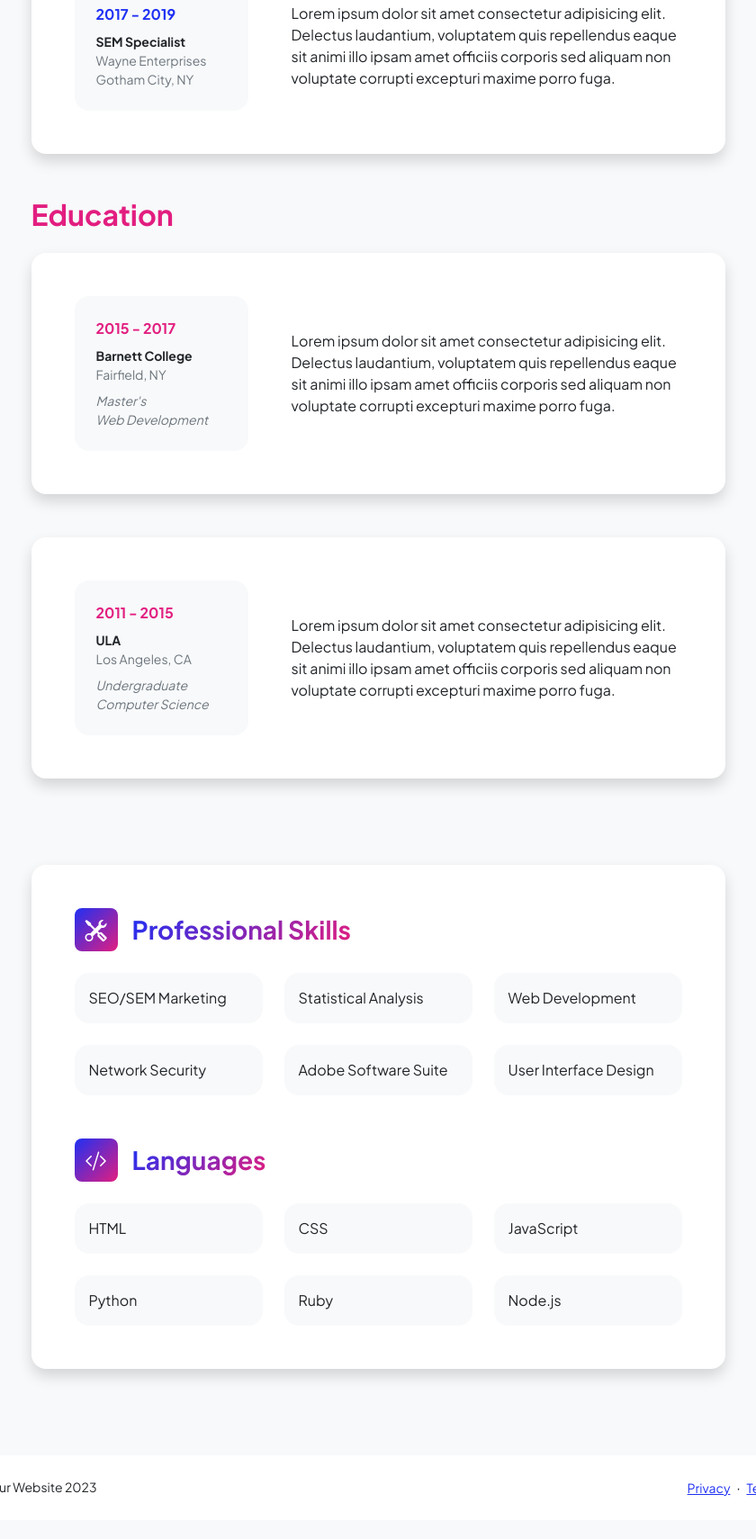
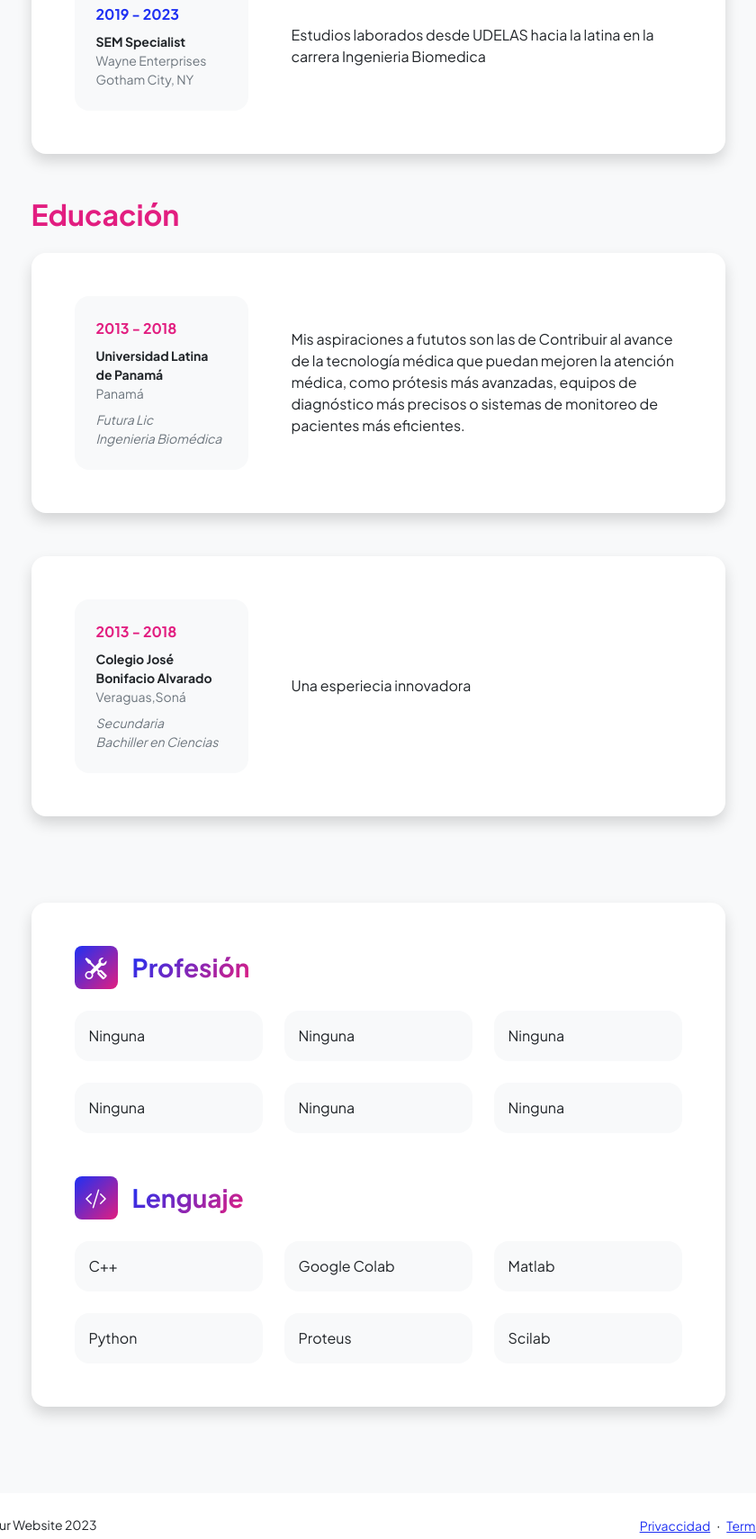
Before and after one commit to Alexa1331/Alexa1331.github.io, a plain HTML site: page resume.html in a window 1280 px wide. Shown: the part 663-2373 px from the top of the page at 90% size, without its empty margins (220-1060 px from the left). Before the commit the page ends 2352 px from the top, so only its background shows below. Drawn offline with nearby package versions, Linux system fonts and the light colour scheme.

Commit message:
Update resume.html

```diff
--- a/resume.html
+++ b/resume.html
@@ -5,7 +5,7 @@
         <meta name="viewport" content="width=device-width, initial-scale=1, shrink-to-fit=no" />
         <meta name="description" content="" />
         <meta name="author" content="" />
-        <title>Personal - Start Bootstrap Template</title>
+        <title>Sitio Wed</title>
         <!-- Favicon-->
         <link rel="icon" type="image/x-icon" href="assets/favicon.ico" />
         <!-- Custom Google font-->
@@ -22,7 +22,7 @@
             <!-- Navigation-->
             <nav class="navbar navbar-expand-lg navbar-light bg-white py-3">
                 <div class="container px-5">
-                    <a class="navbar-brand" href="index.html"><span class="fw-bolder text-primary">Start Bootstrap</span></a>
+                    <a class="navbar-brand" href="index.html"><span class="fw-bolder text-primary">Sitio Wed</span></a>
                     <button class="navbar-toggler" type="button" data-bs-toggle="collapse" data-bs-target="#navbarSupportedContent" aria-controls="navbarSupportedContent" aria-expanded="false" aria-label="Toggle navigation"><span class="navbar-toggler-icon"></span></button>
                     <div class="collapse navbar-collapse" id="navbarSupportedContent">
                         <ul class="navbar-nav ms-auto mb-2 mb-lg-0 small fw-bolder">
@@ -44,7 +44,7 @@
                         <!-- Experience Section-->
                         <section>
                             <div class="d-flex align-items-center justify-content-between mb-4">
-                                <h2 class="text-primary fw-bolder mb-0">Experience</h2>
+                                <h2 class="text-primary fw-bolder mb-0">Experiencia</h2>
                                 <!-- Download resume button-->
                                 <!-- Note: Set the link href target to a PDF file within your project-->
                                 <a class="btn btn-primary px-4 py-3" href="#!">
@@ -58,13 +58,13 @@
                                     <div class="row align-items-center gx-5">
                                         <div class="col text-center text-lg-start mb-4 mb-lg-0">
                                             <div class="bg-light p-4 rounded-4">
-                                                <div class="text-primary fw-bolder mb-2">2019 - Present</div>
+                                                <div class="text-primary fw-bolder mb-2">20123 - Presente</div>
                                                 <div class="small fw-bolder">Web Developer</div>
-                                                <div class="small text-muted">Stark Industries</div>
+                                                <div class="small text-muted">Stark Industrie</div>
                                                 <div class="small text-muted">Los Angeles, CA</div>
                                             </div>
                                         </div>
-                                        <div class="col-lg-8"><div>Lorem ipsum dolor sit amet consectetur adipisicing elit. Delectus laudantium, voluptatem quis repellendus eaque sit animi illo ipsam amet officiis corporis sed aliquam non voluptate corrupti excepturi maxime porro fuga.</div></div>
+                                        <div class="col-lg-8"><div>Sin experiencia laboral</div></div>
                                     </div>
                                 </div>
                             </div>
@@ -74,38 +74,38 @@
                                     <div class="row align-items-center gx-5">
                                         <div class="col text-center text-lg-start mb-4 mb-lg-0">
                                             <div class="bg-light p-4 rounded-4">
-                                                <div class="text-primary fw-bolder mb-2">2017 - 2019</div>
+                                                <div class="text-primary fw-bolder mb-2">2019 - 2023</div>
                                                 <div class="small fw-bolder">SEM Specialist</div>
                                                 <div class="small text-muted">Wayne Enterprises</div>
                                                 <div class="small text-muted">Gotham City, NY</div>
                                             </div>
                                         </div>
-                                        <div class="col-lg-8"><div>Lorem ipsum dolor sit amet consectetur adipisicing elit. Delectus laudantium, voluptatem quis repellendus eaque sit animi illo ipsam amet officiis corporis sed aliquam non voluptate corrupti excepturi maxime porro fuga.</div></div>
+                                        <div class="col-lg-8"><div>Estudios laborados desde UDELAS hacia la latina en la carrera Ingenieria Biomedica</div></div>
                                     </div>
                                 </div>
                             </div>
                         </section>
                         <!-- Education Section-->
                         <section>
-                            <h2 class="text-secondary fw-bolder mb-4">Education</h2>
+                            <h2 class="text-secondary fw-bolder mb-4">Educación</h2>
                             <!-- Education Card 1-->
                             <div class="card shadow border-0 rounded-4 mb-5">
                                 <div class="card-body p-5">
                                     <div class="row align-items-center gx-5">
                                         <div class="col text-center text-lg-start mb-4 mb-lg-0">
                                             <div class="bg-light p-4 rounded-4">
-                                                <div class="text-secondary fw-bolder mb-2">2015 - 2017</div>
+                                                <div class="text-secondary fw-bolder mb-2">2013 - 2018</div>
                                                 <div class="mb-2">
-                                                    <div class="small fw-bolder">Barnett College</div>
-                                                    <div class="small text-muted">Fairfield, NY</div>
+                                                    <div class="small fw-bolder">Universidad Latina de Panamá</div>
+                                                    <div class="small text-muted">Panamá</div>
                                                 </div>
                                                 <div class="fst-italic">
-                                                    <div class="small text-muted">Master's</div>
-                                                    <div class="small text-muted">Web Development</div>
+                                                    <div class="small text-muted">Futura Lic</div>
+                                                    <div class="small text-muted">Ingenieria Biomédica</div>
                                                 </div>
                                             </div>
                                         </div>
-                                        <div class="col-lg-8"><div>Lorem ipsum dolor sit amet consectetur adipisicing elit. Delectus laudantium, voluptatem quis repellendus eaque sit animi illo ipsam amet officiis corporis sed aliquam non voluptate corrupti excepturi maxime porro fuga.</div></div>
+                                        <div class="col-lg-8"><div> Mis aspiraciones a fututos son las de Contribuir al avance de la tecnología médica que puedan mejoren la atención médica, como prótesis más avanzadas, equipos de diagnóstico más precisos o sistemas de monitoreo de pacientes más eficientes.</div></div>
                                     </div>
                                 </div>
                             </div>
@@ -115,18 +115,18 @@
                                     <div class="row align-items-center gx-5">
                                         <div class="col text-center text-lg-start mb-4 mb-lg-0">
                                             <div class="bg-light p-4 rounded-4">
-                                                <div class="text-secondary fw-bolder mb-2">2011 - 2015</div>
+                                                <div class="text-secondary fw-bolder mb-2">2013 - 2018</div>
                                                 <div class="mb-2">
-                                                    <div class="small fw-bolder">ULA</div>
-                                                    <div class="small text-muted">Los Angeles, CA</div>
+                                                    <div class="small fw-bolder">Colegio José Bonifacio Alvarado</div>
+                                                    <div class="small text-muted">Veraguas,Soná</div>
                                                 </div>
                                                 <div class="fst-italic">
-                                                    <div class="small text-muted">Undergraduate</div>
-                                                    <div class="small text-muted">Computer Science</div>
+                                                    <div class="small text-muted">Secundaria</div>
+                                                    <div class="small text-muted">Bachiller en Ciencias</div>
                                                 </div>
                                             </div>
                                         </div>
-                                        <div class="col-lg-8"><div>Lorem ipsum dolor sit amet consectetur adipisicing elit. Delectus laudantium, voluptatem quis repellendus eaque sit animi illo ipsam amet officiis corporis sed aliquam non voluptate corrupti excepturi maxime porro fuga.</div></div>
+                                        <div class="col-lg-8"><div>Una esperiecia innovadora</div></div>
                                     </div>
                                 </div>
                             </div>
@@ -142,34 +142,34 @@
                                     <div class="mb-5">
                                         <div class="d-flex align-items-center mb-4">
                                             <div class="feature bg-primary bg-gradient-primary-to-secondary text-white rounded-3 me-3"><i class="bi bi-tools"></i></div>
-                                            <h3 class="fw-bolder mb-0"><span class="text-gradient d-inline">Professional Skills</span></h3>
+                                            <h3 class="fw-bolder mb-0"><span class="text-gradient d-inline">Profesión</span></h3>
                                         </div>
                                         <div class="row row-cols-1 row-cols-md-3 mb-4">
-                                            <div class="col mb-4 mb-md-0"><div class="d-flex align-items-center bg-light rounded-4 p-3 h-100">SEO/SEM Marketing</div></div>
-                                            <div class="col mb-4 mb-md-0"><div class="d-flex align-items-center bg-light rounded-4 p-3 h-100">Statistical Analysis</div></div>
-                                            <div class="col"><div class="d-flex align-items-center bg-light rounded-4 p-3 h-100">Web Development</div></div>
+                                            <div class="col mb-4 mb-md-0"><div class="d-flex align-items-center bg-light rounded-4 p-3 h-100">Ninguna</div></div>
+                                            <div class="col mb-4 mb-md-0"><div class="d-flex align-items-center bg-light rounded-4 p-3 h-100">Ninguna</div></div>
+                                            <div class="col"><div class="d-flex align-items-center bg-light rounded-4 p-3 h-100">Ninguna</div></div>
                                         </div>
                                         <div class="row row-cols-1 row-cols-md-3">
-                                            <div class="col mb-4 mb-md-0"><div class="d-flex align-items-center bg-light rounded-4 p-3 h-100">Network Security</div></div>
-                                            <div class="col mb-4 mb-md-0"><div class="d-flex align-items-center bg-light rounded-4 p-3 h-100">Adobe Software Suite</div></div>
-                                            <div class="col"><div class="d-flex align-items-center bg-light rounded-4 p-3 h-100">User Interface Design</div></div>
+                                            <div class="col mb-4 mb-md-0"><div class="d-flex align-items-center bg-light rounded-4 p-3 h-100">Ninguna</div></div>
+                                            <div class="col mb-4 mb-md-0"><div class="d-flex align-items-center bg-light rounded-4 p-3 h-100">Ninguna</div></div>
+                                            <div class="col"><div class="d-flex align-items-center bg-light rounded-4 p-3 h-100">Ninguna</div></div>
                                         </div>
                                     </div>
                                     <!-- Languages list-->
                                     <div class="mb-0">
                                         <div class="d-flex align-items-center mb-4">
                                             <div class="feature bg-primary bg-gradient-primary-to-secondary text-white rounded-3 me-3"><i class="bi bi-code-slash"></i></div>
-                                            <h3 class="fw-bolder mb-0"><span class="text-gradient d-inline">Languages</span></h3>
+                                            <h3 class="fw-bolder mb-0"><span class="text-gradient d-inline">Lenguaje</span></h3>
                                         </div>
                                         <div class="row row-cols-1 row-cols-md-3 mb-4">
-                                            <div class="col mb-4 mb-md-0"><div class="d-flex align-items-center bg-light rounded-4 p-3 h-100">HTML</div></div>
-                                            <div class="col mb-4 mb-md-0"><div class="d-flex align-items-center bg-light rounded-4 p-3 h-100">CSS</div></div>
-                                            <div class="col"><div class="d-flex align-items-center bg-light rounded-4 p-3 h-100">JavaScript</div></div>
+                                            <div class="col mb-4 mb-md-0"><div class="d-flex align-items-center bg-light rounded-4 p-3 h-100">C++</div></div>
+                                            <div class="col mb-4 mb-md-0"><div class="d-flex align-items-center bg-light rounded-4 p-3 h-100">Google Colab</div></div>
+                                            <div class="col"><div class="d-flex align-items-center bg-light rounded-4 p-3 h-100">Matlab</div></div>
                                         </div>
                                         <div class="row row-cols-1 row-cols-md-3">
                                             <div class="col mb-4 mb-md-0"><div class="d-flex align-items-center bg-light rounded-4 p-3 h-100">Python</div></div>
-                                            <div class="col mb-4 mb-md-0"><div class="d-flex align-items-center bg-light rounded-4 p-3 h-100">Ruby</div></div>
-                                            <div class="col"><div class="d-flex align-items-center bg-light rounded-4 p-3 h-100">Node.js</div></div>
+                                            <div class="col mb-4 mb-md-0"><div class="d-flex align-items-center bg-light rounded-4 p-3 h-100">Proteus</div></div>
+                                            <div class="col"><div class="d-flex align-items-center bg-light rounded-4 p-3 h-100">Scilab</div></div>
                                         </div>
                                     </div>
                                 </div>
@@ -185,11 +185,11 @@
                 <div class="row align-items-center justify-content-between flex-column flex-sm-row">
                     <div class="col-auto"><div class="small m-0">Copyright &copy; Your Website 2023</div></div>
                     <div class="col-auto">
-                        <a class="small" href="#!">Privacy</a>
+                        <a class="small" href="#!">Privaccidad</a>
                         <span class="mx-1">&middot;</span>
-                        <a class="small" href="#!">Terms</a>
+                        <a class="small" href="#!">Termino</a>
                         <span class="mx-1">&middot;</span>
-                        <a class="small" href="#!">Contact</a>
+                        <a class="small" href="#!">Contacto</a>
                     </div>
                 </div>
             </div>
```
